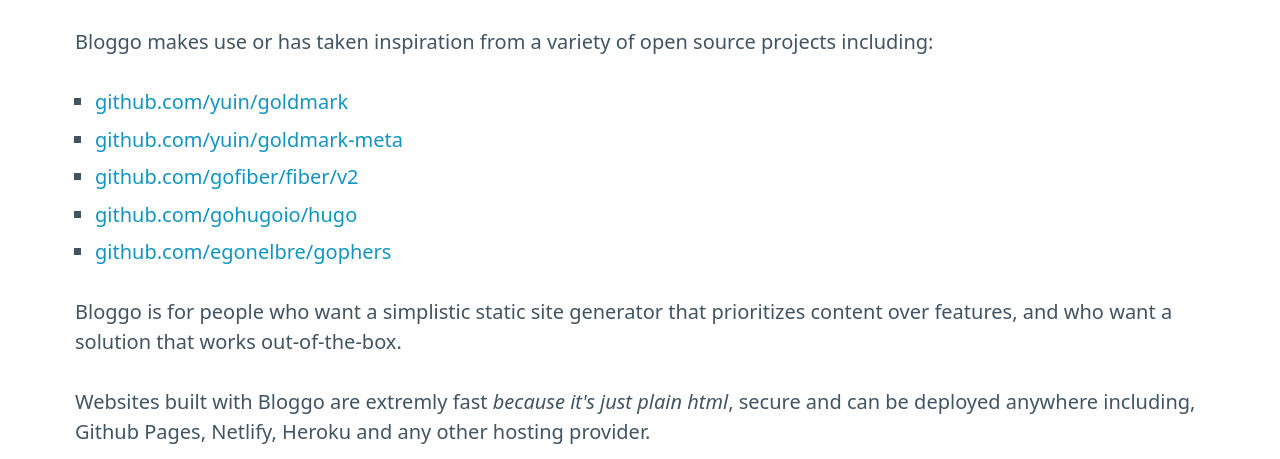
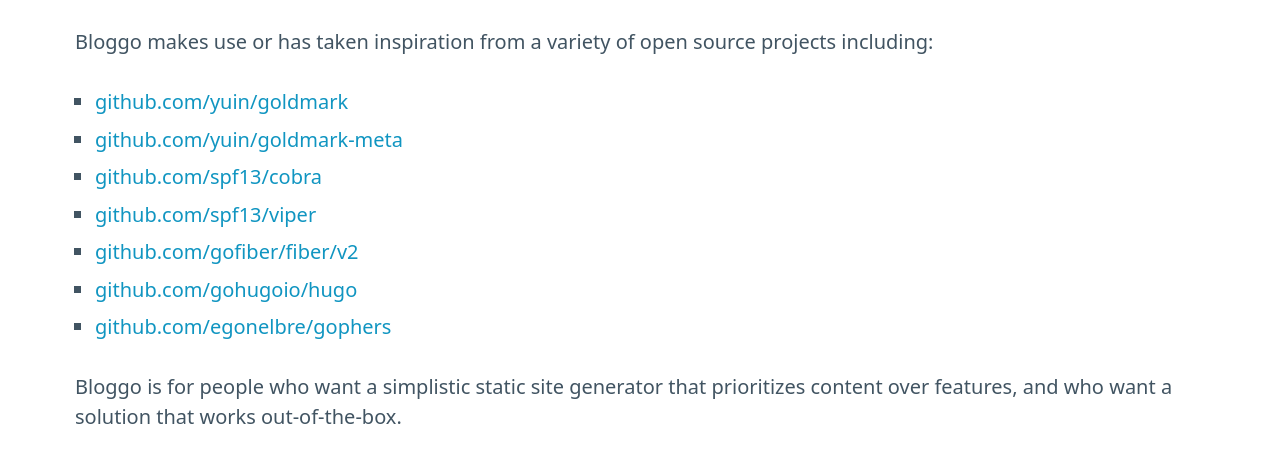
Before and after one commit to itsksrof/bloggo-demo, a plain HTML site: page public/about.html in a window 1280 px wide. Shown: the part 303-762 px from the top of the page. Drawn offline with Linux system fonts and the light colour scheme.

Commit message:
Add cobra and viper to OSS projects list

```diff
--- a/public/about.html
+++ b/public/about.html
@@ -77,6 +77,8 @@
 <ul>
 <li><a href="github.com/yuin/goldmark">github.com/yuin/goldmark</a></li>
 <li><a href="github.com/yuin/goldmark-meta">github.com/yuin/goldmark-meta</a></li>
+<li><a href="github.com/spf13/cobra">github.com/spf13/cobra</a></li>
+<li><a href="github.com/spf13/viper">github.com/spf13/viper</a></li>
 <li><a href="github.com/gofiber/fiber/v2">github.com/gofiber/fiber/v2</a></li>
 <li><a href="github.com/gohugoio/hugo">github.com/gohugoio/hugo</a></li>
 <li><a href="github.com/egonelbre/gophers">github.com/egonelbre/gophers</a></li>
```
Also changed, not shown: 1 other file.
